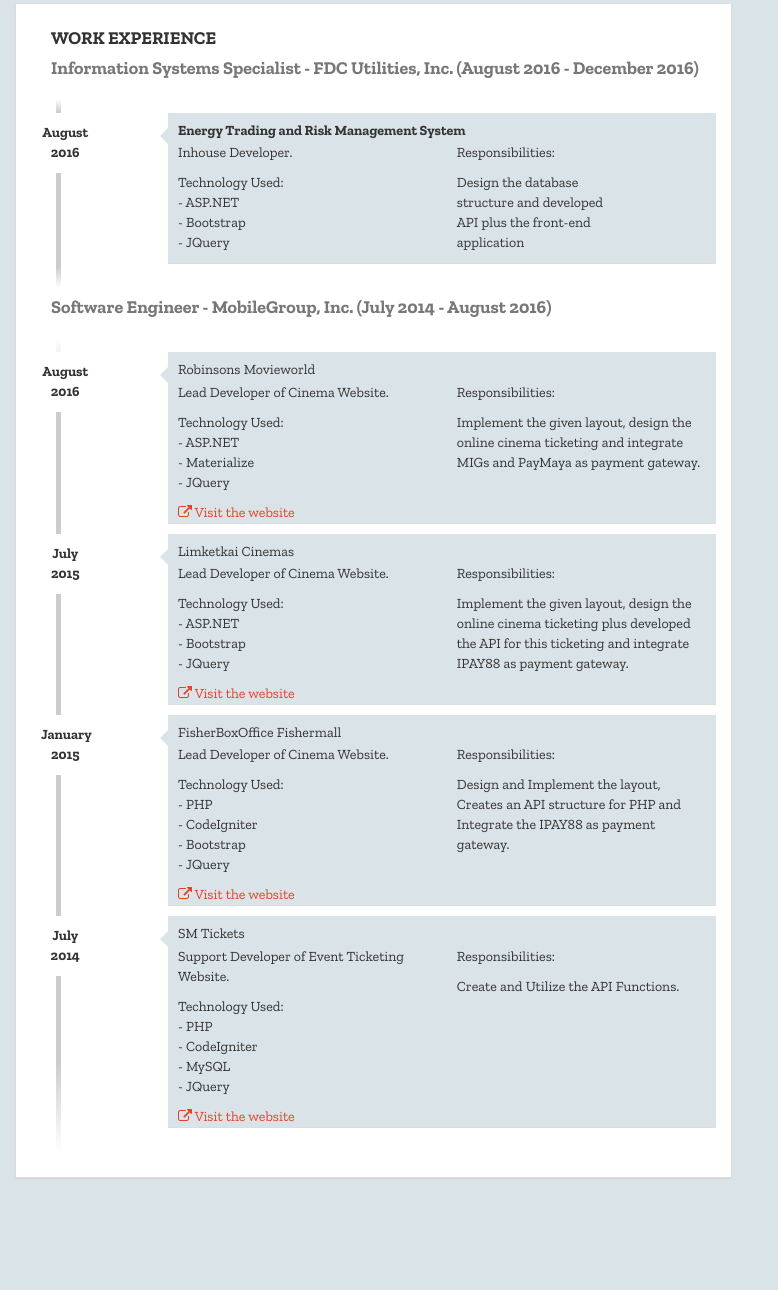
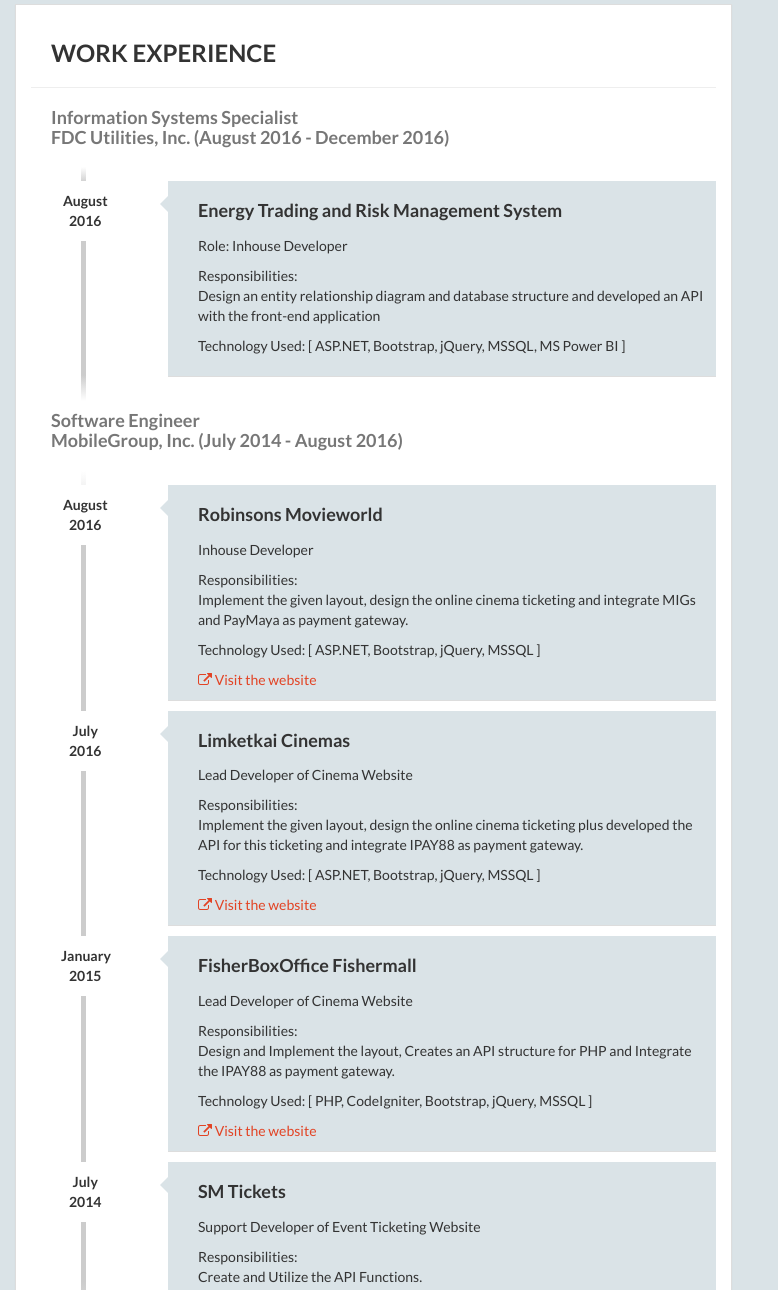
Before and after one commit to iamtonysoft/iamtonysoft.github.io, a website built with webpack: page index.html in a window 1280 px wide. Shown: the part 336-1626 px from the top of the page, without its empty margins (0-778 px from the left). Before the commit the page ends 1534 px from the top, so only its background shows below. Built offline with nearby package versions, Linux system fonts and the light colour scheme.

Commit message:
Added Work Description

```diff
--- a/index.html
+++ b/index.html
@@ -12,8 +12,8 @@
     <div class="jumbotron panel-1">
       <div class="container-fluid">
         <div class="row">
-          <div class="col-md-2">
-            <img src="src/tony2.jpg" class="img-responsive"/>
+          <div class="col-md-3">
+            <img src="src/tony2.jpg" class="avatar img-responsive"/>
           </div>
           <div class="col-md-4">
             <p class="introduction">
@@ -37,162 +37,87 @@
             <div class="col-md-12">
               <div class="panel panel-default">
                 <div class="panel-body">
-                  <h4 class="caption">WORK EXPERIENCE</h4>
-                  <h4 class="caption text-muted">Information Systems Specialist - FDC Utilities, Inc. (August 2016 - December 2016)</h4>
+                  <h3 class="caption">WORK EXPERIENCE</h4>
+                  <hr>
+                  <h4 class="caption text-muted">Information Systems Specialist <br>FDC Utilities, Inc. (August 2016 - December 2016)</h4>
 
-                  <ul id="work" class="clearfix">
+                  <ul class="work clearfix">
                     <li>
                       <div class="year pull-left">August 2016</div>
                       <div class="description pull-right">
-                        <h3 class="caption">Energy Trading and Risk Management System</h3>
+                        <h4 class="caption">Energy Trading and Risk Management System</h3>
                           <div class="row">
-                          <div class="col-md-6">
-                            <p>
-                              Inhouse Developer. <br>
-                            </p>
-                            <p>
-                              Technology Used: <br>
-                              - ASP.NET <br>
-                              - Bootstrap <br>
-                              - JQuery <br>
-                            </p>
-                          </div>
-                          <div class="col-md-4">
-                            <p>
-                              Responsibilities:
-                            </p>
-                            <p>
-                              Design the database structure and developed API plus the front-end application
-                            </p>
+                            <div class="col-md-12">
+                              <p class="sub-caption">Role: Inhouse Developer</p>
+                              <p class="sub-caption">Responsibilities: <br>Design an entity relationship diagram and database structure and developed an API with the front-end application</p>
+                              <p class="sub-caption">Technology Used: [ ASP.NET, Bootstrap, jQuery, MSSQL, MS Power BI ]</p>
+
                             </div>
                           </div>
                       </div>
                     </li>
                   </ul>
 
-                  <h4 class="caption text-muted">Software Engineer - MobileGroup, Inc. (July 2014 - August 2016)</h4>
+                  <h4 class="caption text-muted">Software Engineer <br>MobileGroup, Inc. (July 2014 - August 2016)</h4>
 
-                  <ul id="work" class="clearfix">
+                  <ul class="work clearfix">
                     <li>
                       <div class="year pull-left">August 2016</div>
                       <div class="description pull-right">
-                      <h3>Robinsons Movieworld</h3>
+                        <h4 class="caption">Robinsons Movieworld</h3>
                           <div class="row">
-                        <div class="col-md-6">
-                          <p>
-                            Lead Developer of Cinema Website. <br>
-                          </p>
-                          <p>
-                            Technology Used: <br>
-                            - ASP.NET <br>
-                            - Materialize <br>
-                            - JQuery <br>
-                          </p>
-                        </div>
-                        <div class="col-md-6">
-                          <p>
-                            Responsibilities:
-                          </p>
-                          <p>
-                            Implement the given layout, design the online cinema ticketing
-                            and integrate MIGs and PayMaya as payment gateway.
-                          </p>
+                            <div class="col-md-12">
+                              <p class="sub-caption">Inhouse Developer</p>
+                              <p class="sub-caption">Responsibilities: <br>Implement the given layout, design the online cinema ticketing and integrate MIGs and PayMaya as payment gateway.</p>
+                              <p class="sub-caption">Technology Used: [ ASP.NET, Bootstrap, jQuery, MSSQL ]</p>
+                              <a class="external-link" href="https://robinsonsmovieworld.com/" target="_blank"><i class="fa fa-external-link" aria-hidden="true"></i> Visit the website</a>
                             </div>
                           </div>
-                      <a class="externalLink" href="http://robinsonsmovieworld.com/" target="_blank"><i class="fa fa-external-link" aria-hidden="true"></i> Visit the website</a>
                       </div>
                     </li>
                     <li>
-                    <div class="year pull-left">July 2015</div>
+                      <div class="year pull-left">July 2016</div>
                       <div class="description pull-right">
-                      <h3>Limketkai Cinemas</h3>
+                        <h4 class="caption">Limketkai Cinemas</h3>
                           <div class="row">
-                        <div class="col-md-6">
-                          <p>
-                            Lead Developer of Cinema Website. <br>
-                          </p>
-                          <p>
-                            Technology Used: <br>
-                            - ASP.NET <br>
-                            - Bootstrap <br>
-                            - JQuery <br>
-                          </p>
-                        </div>
-                        <div class="col-md-6">
-                          <p>
-                            Responsibilities:
-                          </p>
-                          <p>
-                            Implement the given layout, design the online cinema ticketing plus
-                            developed the API for this ticketing
-                            and integrate IPAY88 as payment gateway.
-                          </p>
+                            <div class="col-md-12">
+                              <p class="sub-caption">Lead Developer of Cinema Website</p>
+                              <p class="sub-caption">Responsibilities: <br>Implement the given layout, design the online cinema ticketing plus developed the API for this ticketing and integrate IPAY88 as payment gateway.</p>
+                              <p class="sub-caption">Technology Used: [ ASP.NET, Bootstrap, jQuery, MSSQL ]</p>
+                              <a class="external-link" href="http://limketkaicinemas.com/" target="_blank"><i class="fa fa-external-link" aria-hidden="true"></i> Visit the website</a>
                             </div>
                           </div>
-                      <a class="externalLink" href="http://limketkaicinemas.com/" target="_blank"><i class="fa fa-external-link" aria-hidden="true"></i> Visit the website</a>
                       </div>
                     </li>
                     <li>
                       <div class="year pull-left">January 2015</div>
                       <div class="description pull-right">
-                      <h3>FisherBoxOffice Fishermall</h3>
+                        <h4 class="caption">FisherBoxOffice Fishermall</h3>
                           <div class="row">
-                        <div class="col-md-6">
-                          <p>
-                            Lead Developer of Cinema Website. <br>
-                          </p>
-                          <p>
-                            Technology Used: <br>
-                            - PHP <br>
-                            - CodeIgniter <br>
-                            - Bootstrap <br>
-                            - JQuery <br>
-                          </p>
-                        </div>
-                        <div class="col-md-6">
-                          <p>
-                            Responsibilities:
-                          </p>
-                          <p>
-                            Design and Implement the layout, Creates an API structure
-                            for PHP and Integrate the IPAY88 as payment gateway.
-                          </p>
+                            <div class="col-md-12">
+                              <p class="sub-caption">Lead Developer of Cinema Website</p>
+                              <p class="sub-caption">Responsibilities: <br>Design and Implement the layout, Creates an API structure for PHP and Integrate the IPAY88 as payment gateway.</p>
+                              <p class="sub-caption">Technology Used: [ PHP, CodeIgniter, Bootstrap, jQuery, MSSQL ]</p>
+                              <a class="external-link" href="http://fisherboxoffice.fishermall.com.ph/" target="_blank"><i class="fa fa-external-link" aria-hidden="true"></i> Visit the website</a>
                             </div>
                           </div>
-                      <a class="externalLink" href="http://fisherboxoffice.fishermall.com.ph/" target="_blank"><i class="fa fa-external-link" aria-hidden="true"></i> Visit the website</a>
                       </div>
                     </li>
                     <li>
                       <div class="year pull-left">July 2014</div>
                       <div class="description pull-right">
-                      <h3>SM Tickets</h3>
+                        <h4 class="caption">SM Tickets</h3>
                           <div class="row">
-                        <div class="col-md-6">
-                          <p>
-                            Support Developer of Event Ticketing Website. <br>
-                          </p>
-                          <p>
-                            Technology Used: <br>
-                            - PHP <br>
-                            - CodeIgniter <br>
-                            - MySQL <br>
-                            - JQuery <br>
-                          </p>
-                        </div>
-                        <div class="col-md-6">
-                          <p>
-                            Responsibilities:
-                          </p>
-                          <p>
-                            Create and Utilize the API Functions.
-                          </p>
+                            <div class="col-md-12">
+                              <p class="sub-caption">Support Developer of Event Ticketing Website</p>
+                              <p class="sub-caption">Responsibilities: <br>Create and Utilize the API Functions.</p>
+                              <p class="sub-caption">Technology Used: [ PHP, CodeIgniter, MySQL, JQuery ]</p>
+                              <a class="external-link" href="http://fisherboxoffice.fishermall.com.ph/" target="_blank"><i class="fa fa-external-link" aria-hidden="true"></i> Visit the website</a>
                             </div>
                           </div>
-                      <a class="externalLink" href="https://smtickets.com/" target="_blank"><i class="fa fa-external-link" aria-hidden="true"></i> Visit the website</a>
                       </div>
                     </li>
                   </ul>
-
 
                 </div>
               </div>
--- a/src/style.css
+++ b/src/style.css
@@ -1,7 +1,8 @@
 @import url('https://fonts.googleapis.com/css?family=Zilla+Slab:400,700');
+@import url('https://fonts.googleapis.com/css?family=Lato:400,700');
 
 * {
-    font-family: 'Zilla Slab', serif;
+    font-family: 'Lato', sans-serif;
     font-weight: 400 !important;
 }
 
@@ -14,22 +15,19 @@
     padding-bottom: 0 !important;
 }
 
-.avatar {
-    height: 256px;
-    width: 256px;
-}
-
 .panel-1 {
     background-color: #fff !important;
 }
 
 .introduction {
     margin-top: 40px;
+    font-family: 'Zilla Slab', serif;
     font-weight: 700 !important;
     letter-spacing: 2px;
 }
 
 .sub-introduction {
+    font-family: 'Zilla Slab', serif;
     margin-top: 30px;
     line-height: 160%;
 }
@@ -52,6 +50,10 @@
     font-weight: 700 !important;
 }
 
+.sub-caption {
+    margin-left: 20px;
+}
+
 .company-title {
     margin-left: 20px;
 }
@@ -59,33 +61,32 @@
 
 /* MILESTONE */
 
-#work {
-    margin-top: 20px;
+.work {
+    margin-top:20px;
     position: relative;
     padding: 1em 0;
     list-style: none;
 }
 
-#work:before {
+.work:before {
     width: 5px;
     height: 100%;
     position: absolute;
-    left: 25px;
+    left: 50px;
     top: 0;
     content: ' ';
-    display: block;
-    /*background: linear-gradient(to bottom, #ffffff 0%,#ec7263 7%,#ec7263 89%,#ffffff 100%);*/
+    display: block !important;
     background:  linear-gradient(to bottom, #ffffff 0%,#ccc 7%,#ccc 89%,#ffffff 100%);
 }
 
-#work li {
+.work li {
     width: 100%;
     z-index: 2;
     position: relative;
     float: left;
 }
 
-#work .year {
+.work .year {
     width: 10%;
     background: #fff;
     padding: 10px;
@@ -93,61 +94,50 @@
     font-weight: 700 !important;
     display: inline-block;
     text-align: center;
+    margin-left: 20px;
 }
 
 @media (min-width: 1200px) {
-    #work .description {
+    .work .description {
         width: 90%;
     }
 }
 
 @media (min-width: 992px) {
-    #work .description {
+    .work .description {
         width: 87%;
     }
 }
 
 @media (min-width: 768px) {
-    #work .description {
+    .work .description {
         width: 85%;
     }
 }
 
 @media (min-width: 500px) {
-    #work .description {
+    .work .description {
         width: 85%;
     }
 }
 
-#work .description {
+.work .description {
     width: 80%;
     display: inline-block;
     background-color: #dae3e7 !important;
     margin-bottom: 10px;
     position: relative;
-    padding: 10px 10px 0 10px;
+    padding: 10px;
     border-bottom: 1px solid #ddd;
 }
 
-#work .description h3 {
-    font-size: 1em;
-    margin: 0;
-    padding: 0;
-    font-weight: 700;
-}
-
-#work .description p {
+.work .description p {
     font-size: 1em;
     margin-top: 5px;
     padding: 0;
 }
 
-.box p {
-    font-size: 1.3em;
-    line-height: 1.5em;
-}
-
-#work .description:after {
+.work .description:after {
     content: '';
     position: absolute;
     top: 15px;
@@ -161,13 +151,14 @@
     pointer-events: none;
 }
 
-.externalLink:link,
-.externalLink:visited,
-.externalLink:active {
-  color: #E24324;
-  text-decoration: none;
+.external-link:link,
+.external-link:visited,
+.external-link:active {
+    margin-left: 20px;
+    color: #E24324;
+    text-decoration: none;
 }
 
-.externalLink:hover {
-  color: #aa13ce;
+.external-link:hover {
+    color: #aa13ce;
 }
```
Lines whose indentation alone changed are shown as unchanged.
